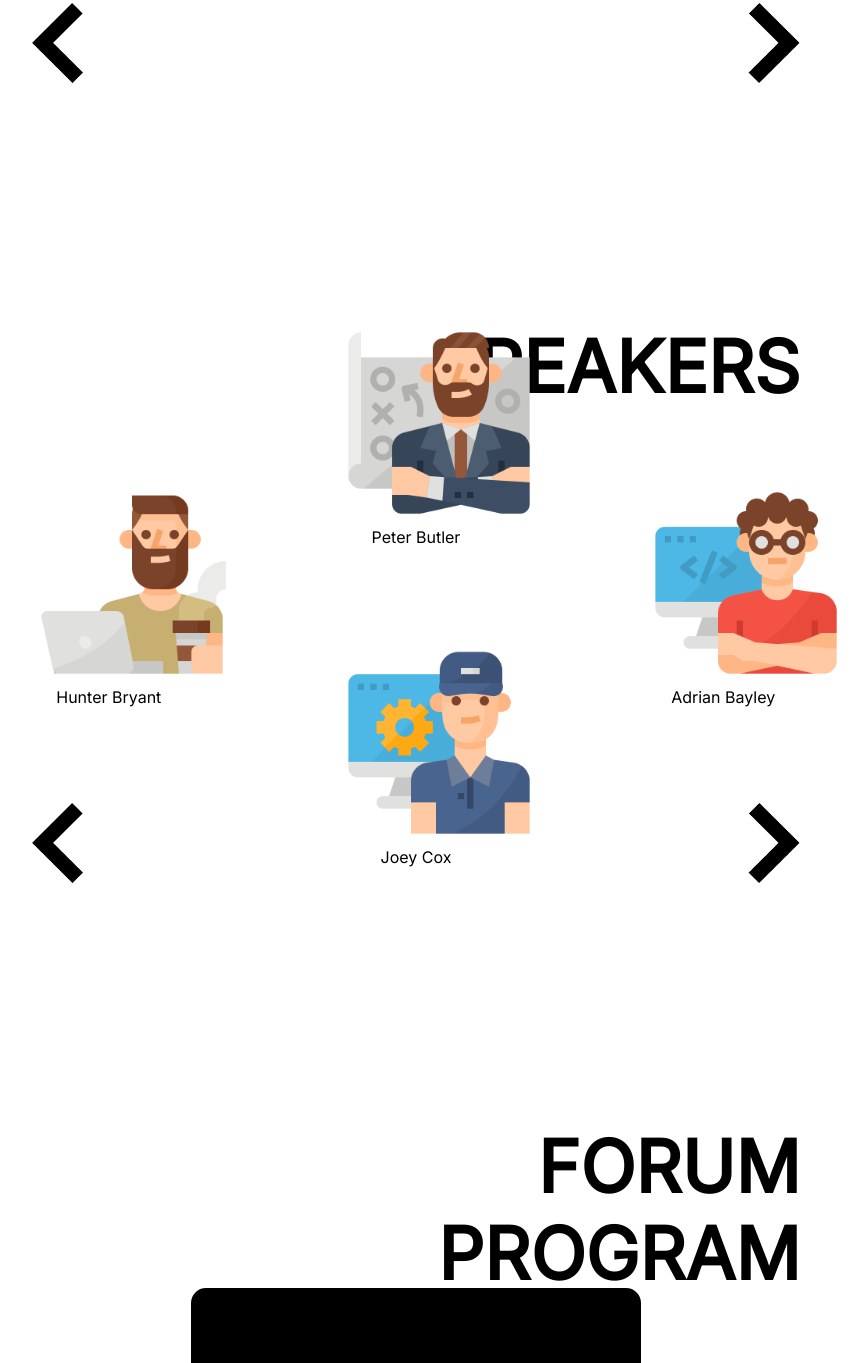
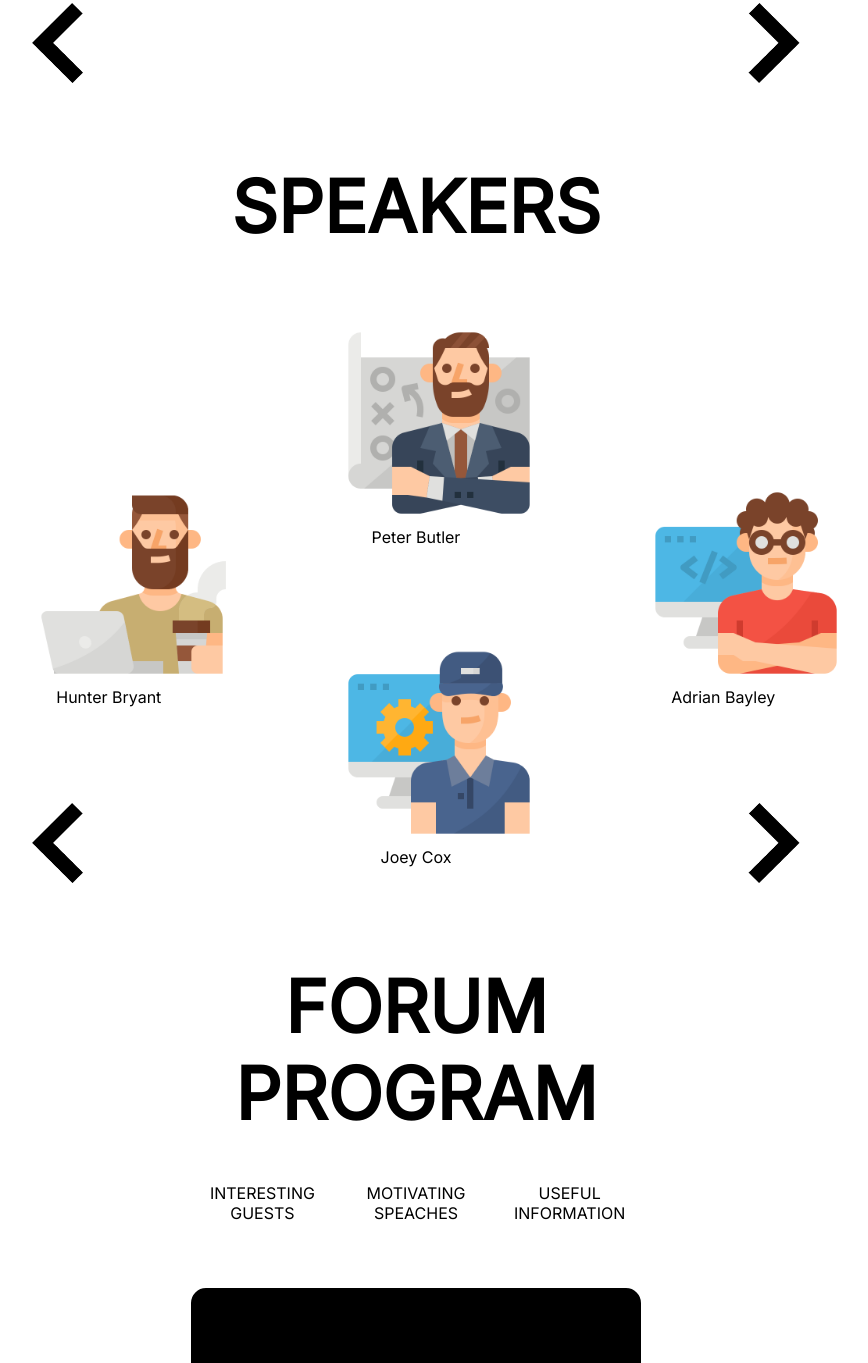
Before and after one commit to annchor-annchor/ForumDigital2022.github.io, a plain HTML site: page index.html in a window 1280 px wide. Shown: the part 1437-2800 px from the top of the page, without its empty margins (224-1092 px from the left). Drawn offline with Linux system fonts and the light colour scheme.

Commit message:
Add files via upload

```diff
--- a/index.html
+++ b/index.html
@@ -27,7 +27,7 @@
 	</div>
 
 	<div id="about" class="content">
-		<div class="title">
+		<div class="title title-prog">
 			<h1>ABOUT FORUM</h1>
 		</div>
 		<img class="per1 person" src="per1.png" alt="person-img">
@@ -53,7 +53,7 @@
 	</div>
 
 	<div class="content" id="speakers">
-		<div class="title">
+		<div class="title title-prog">
 			<h1>SPEAKERS</h1>
 		</div>
 		<div class="one">
--- a/styles.css
+++ b/styles.css
@@ -104,19 +104,19 @@ p {
 .first {
 	text-align: center;
 	grid-column: 2 / 3;
-	grid-row: 5;
+	grid-row: 2;
 	align-self: center;
 }
 .second {
 	text-align: center;
 	grid-column: 3 / 4;
-	grid-row: 5;
+	grid-row: 2;
 	align-self: center;
 }
 .third {
 	text-align: center;
 	grid-column: 4 / 5;
-	grid-row: 5;
+	grid-row: 2;
 	align-self: center;
 }
 .video {
@@ -145,3 +145,8 @@ footer {
 .new-btn {
 	height: 10vh;
 }
+.title-prog {
+	grid-column:2 / 5;
+	grid-row: 1;
+	text-align: center;
+}
```
